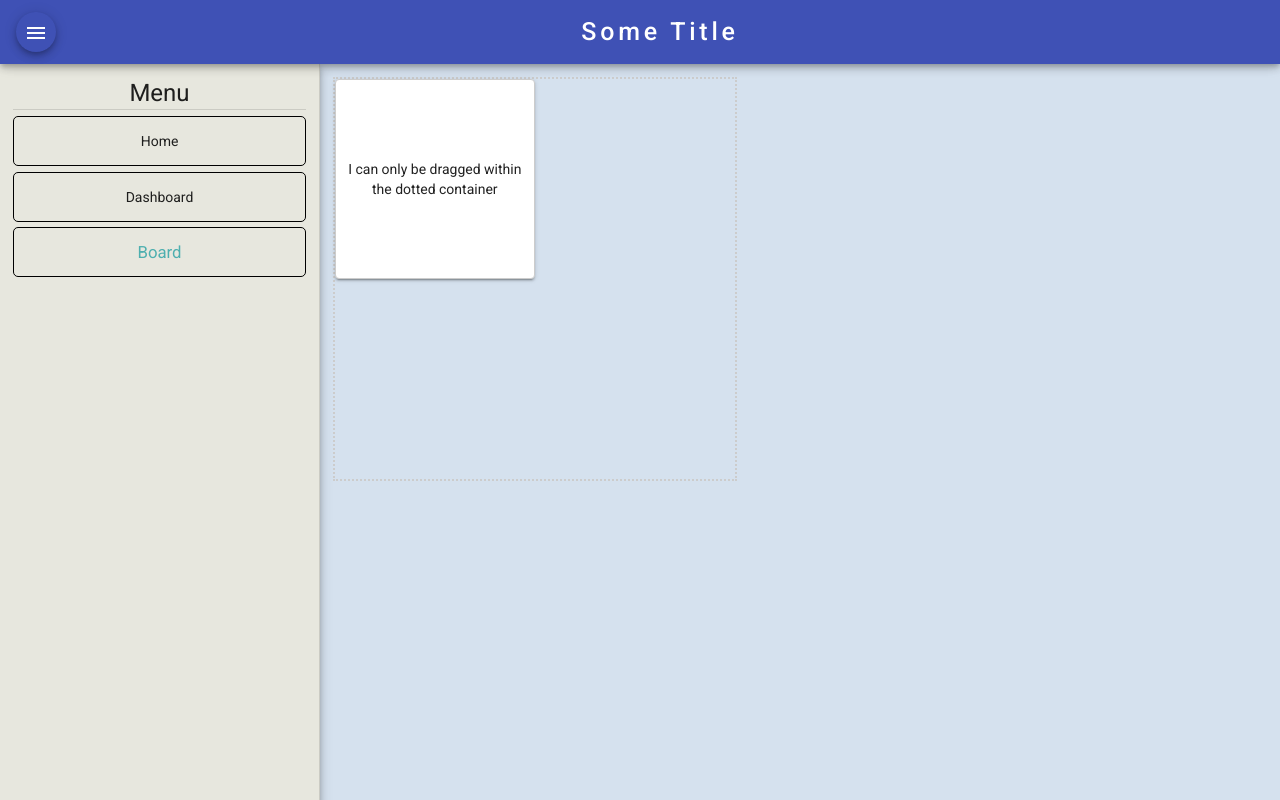
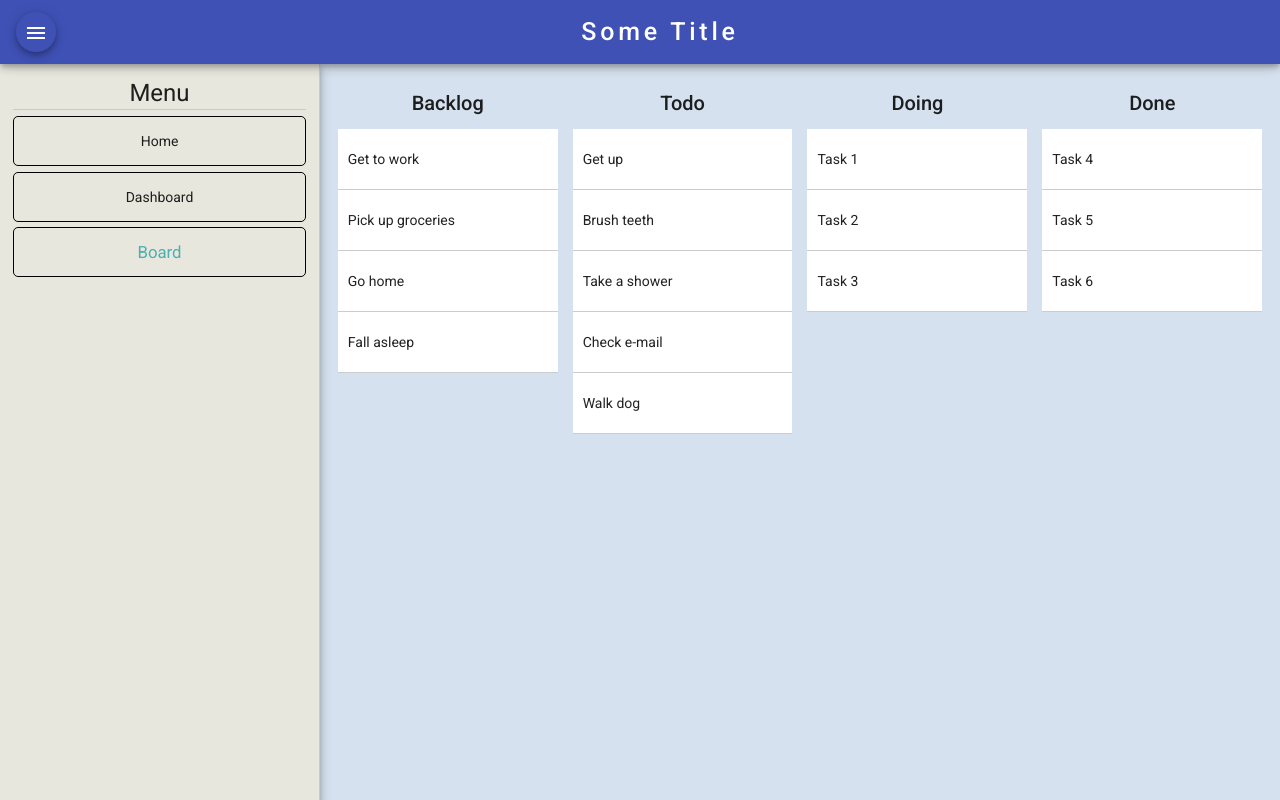
Before and after one commit to Akk4r1n/Planner, an Angular app: page /board in a window 1280 px wide. Built offline with nearby package versions, Linux system fonts and the light colour scheme.

Commit message:
Setup a basic kanban board

```diff
--- a/src/app/components/board/board.component.css
+++ b/src/app/components/board/board.component.css
@@ -1,35 +1,70 @@
-.example-box {
-  width: 200px;
-  height: 200px;
-  border: solid 1px #ccc;
-  color: rgba(0, 0, 0, 0.87);
-  cursor: move;
-  display: inline-flex;
-  justify-content: center;
-  align-items: center;
-  text-align: center;
-  background: #fff;
-  border-radius: 4px;
-  margin-right: 25px;
-  position: relative;
-  z-index: 1;
+.container {
+  display: flex;
+  gap: 5px;
   box-sizing: border-box;
-  padding: 10px;
-  transition: box-shadow 200ms cubic-bezier(0, 0, 0.2, 1);
-  box-shadow: 0 3px 1px -2px rgba(0, 0, 0, 0.2),
-              0 2px 2px 0 rgba(0, 0, 0, 0.14),
-              0 1px 5px 0 rgba(0, 0, 0, 0.12);
 }
 
-.example-box:active {
+h2 {
+  margin-top: 10px;
+  margin-bottom: 10px;
+  text-align: center;
+}
+
+.column {
+  flex-grow: 1;
+
+  display: flex;
+  align-items: center;
+  flex-direction: column;
+  justify-content: center;
+
+  width: 300px;
+  display: inline-block;
+}
+
+.list {
+  min-height: 600px;
+  margin-left: 5px;
+  margin-right: 5px;
+  background: transparent;
+  overflow: hidden;
+  display: block;
+}
+
+.item {
+  padding: 20px 10px;
+  border-bottom: solid 1px #ccc;
+  color: rgba(0, 0, 0, 0.87);
+  display: flex;
+  flex-direction: row;
+  align-items: center;
+  justify-content: space-between;
+  box-sizing: border-box;
+  cursor: move;
+  background: white;
+  font-size: 14px;
+}
+
+.cdk-drag-preview {
+  box-sizing: border-box;
+  border-radius: 4px;
   box-shadow: 0 5px 5px -3px rgba(0, 0, 0, 0.2),
               0 8px 10px 1px rgba(0, 0, 0, 0.14),
               0 3px 14px 2px rgba(0, 0, 0, 0.12);
 }
 
-.example-boundary {
-  width: 400px;
-  height: 400px;
-  max-width: 100%;
-  border: dotted #ccc 2px;
+.cdk-drag-placeholder {
+  opacity: 0;
 }
+
+.cdk-drag-animating {
+  transition: transform 250ms cubic-bezier(0, 0, 0.2, 1);
+}
+
+.example-box:last-child {
+  border: none;
+}
+
+.example-list.cdk-drop-list-dragging .example-box:not(.cdk-drag-placeholder) {
+  transition: transform 250ms cubic-bezier(0, 0, 0.2, 1);
+}
--- a/src/app/components/board/board.component.html
+++ b/src/app/components/board/board.component.html
@@ -1,5 +1,55 @@
-<div class="example-boundary">
-  <div class="example-box" cdkDragBoundary=".example-boundary" cdkDrag>
-    I can only be dragged within the dotted container
+<div class="container">
+
+  <div class="column backlog">
+    <h2>Backlog</h2>
+    <div
+    cdkDropList
+    #backlogList="cdkDropList"
+    [cdkDropListData]="backlog"
+    [cdkDropListConnectedTo]="[todoList, doneList, doingList]"
+    class="list"
+    (cdkDropListDropped)="drop($event)">
+      <div class="item" *ngFor="let item of backlog" cdkDrag>{{item}}</div>
+    </div>
   </div>
+
+  <div class="column todo">
+    <h2>Todo</h2>
+    <div
+    cdkDropList
+    #todoList="cdkDropList"
+    [cdkDropListData]="todo"
+    [cdkDropListConnectedTo]="[backlogList, doingList, doneList]"
+    class="list"
+    (cdkDropListDropped)="drop($event)">
+      <div class="item" *ngFor="let item of todo" cdkDrag>{{item}}</div>
+    </div>
+  </div>
+
+  <div class="column doing">
+    <h2>Doing</h2>
+    <div
+    cdkDropList
+    #doingList="cdkDropList"
+    [cdkDropListData]="doing"
+    [cdkDropListConnectedTo]="[backlogList, todoList, doneList]"
+    class="list"
+    (cdkDropListDropped)="drop($event)">
+      <div class="item" *ngFor="let item of doing" cdkDrag>{{item}}</div>
+    </div>
+  </div>
+
+  <div class="column done">
+    <h2>Done</h2>
+    <div
+    cdkDropList
+    #doneList="cdkDropList"
+    [cdkDropListData]="done"
+    [cdkDropListConnectedTo]="[backlogList, todoList, doingList]"
+    class="list"
+    (cdkDropListDropped)="drop($event)">
+      <div class="item" *ngFor="let item of done" cdkDrag>{{item}}</div>
+    </div>
+  </div>
+
 </div>
--- a/src/app/components/board/board.component.ts
+++ b/src/app/components/board/board.component.ts
@@ -1,3 +1,4 @@
+import { CdkDragDrop, moveItemInArray, transferArrayItem } from '@angular/cdk/drag-drop';
 import { Component, OnInit } from '@angular/core';
 
 @Component({
@@ -7,9 +8,48 @@ import { Component, OnInit } from '@angular/core';
 })
 export class BoardComponent implements OnInit {
 
+  backlog = [
+    'Get to work',
+    'Pick up groceries',
+    'Go home',
+    'Fall asleep'
+  ];
+
+  todo = [
+    'Get up',
+    'Brush teeth',
+    'Take a shower',
+    'Check e-mail',
+    'Walk dog'
+  ];
+
+  doing = [
+    'Task 1',
+    'Task 2',
+    'Task 3'
+  ];
+
+  done = [
+    'Task 4',
+    'Task 5',
+    'Task 6'
+  ];
+
   constructor() { }
 
   ngOnInit(): void {
+
+  }
+
+  drop(event: CdkDragDrop<string[]>) {
+    if (event.previousContainer === event.container) {
+      moveItemInArray(event.container.data, event.previousIndex, event.currentIndex);
+    } else {
+      transferArrayItem(event.previousContainer.data,
+                        event.container.data,
+                        event.previousIndex,
+                        event.currentIndex);
+    }
   }
 
 }
```
